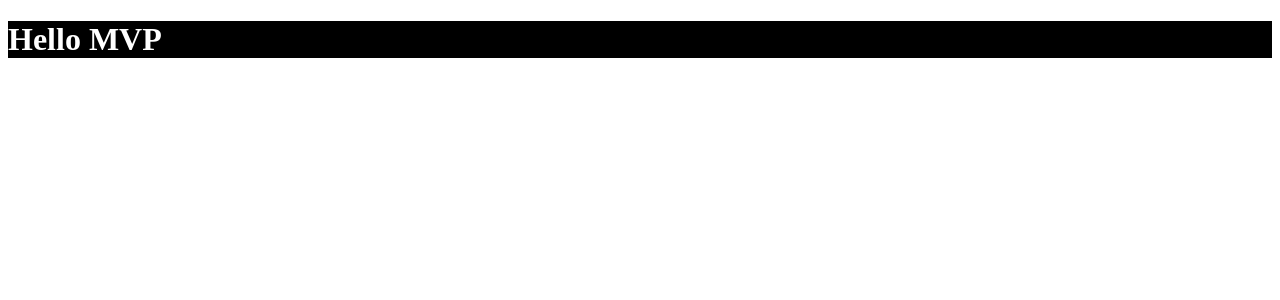
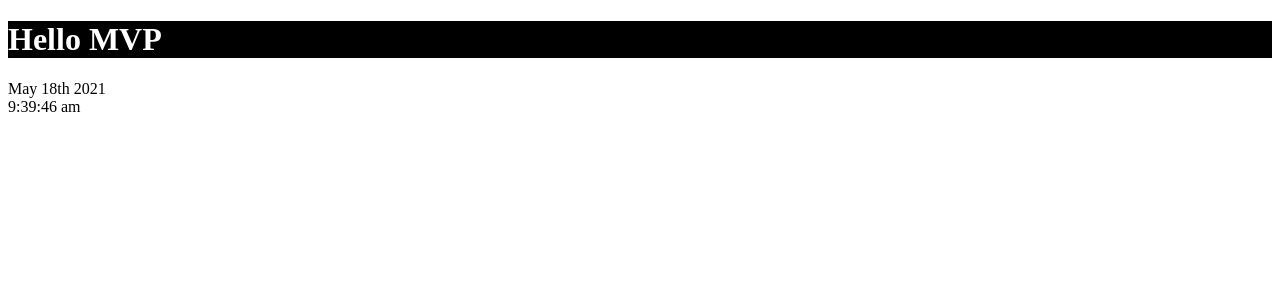
Before and after one commit to ppattamasaevi/MVP-App, a React app: page / in a window 1280 px wide. Shown: the top 300 px of the page. Built offline with nearby package versions, Linux system fonts and the light colour scheme; the HTML template or start-up script is replaced by a standard one.

Commit message:
Implemented live date and time component to dashboard

```diff
--- a/src/App.js
+++ b/src/App.js
@@ -1,4 +1,6 @@
 import React from "react";
+
+import DateTime from './DateTime';
 
 const App = () => {
   return (
@@ -6,6 +8,7 @@ const App = () => {
       <h1>
         Hello MVP
       </h1>
+      <DateTime/>
     </>
   );
 }
--- /dev/null
+++ b/src/DateTime.js
@@ -0,0 +1,25 @@
+import React, { useState, useEffect } from 'react';
+import moment from 'moment';
+
+const DateTime = () => {
+
+  const [time, setTime] = useState(moment().format('h:mm:ss a'));
+
+  useEffect(() => {
+   var timerID = setInterval( () => tick(), 1000 );
+  });
+
+  const tick = () => {
+    setTime(moment().format('h:mm:ss a'));
+  }
+
+  return (
+    <>
+      <div>{moment().format('MMMM Do YYYY')}</div>
+      <div>{time}</div>
+    </>
+   );
+
+}
+
+export default DateTime;
```
Also changed, not shown: 1 other file (tests, documents, lock files or other folders).
